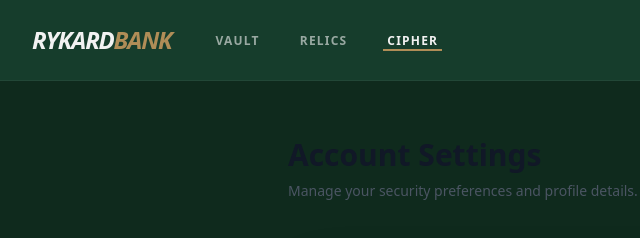
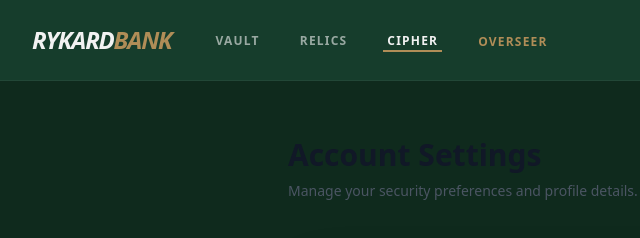
Before and after one commit to goktugrecepakkus/bank, a plain HTML site: page modern-banking-system/public/settings.html in a window 1280 px wide. Shown: the top 238 px of the page, 0-640 px from the left. Drawn offline with nearby package versions, Linux system fonts and the light colour scheme; sample sign-in values are in the browser's storage.

Commit message:
admin sayfası çözüm

```diff
--- a/modern-banking-system/public/settings.html
+++ b/modern-banking-system/public/settings.html
@@ -114,6 +114,12 @@
     <script>
         const token = localStorage.getItem('token');
         const userId = localStorage.getItem('user_id');
+        const userRole = localStorage.getItem('role');
+
+        if (userRole === 'admin') {
+            const adminLinkBtn = document.getElementById('adminLink');
+            if (adminLinkBtn) adminLinkBtn.classList.remove('hidden');
+        }
 
         if (!token) {
             window.location.href = 'index.html';
```
Also changed, not shown: modern-banking-system/public/cards.html (+6 -0 lines), modern-banking-system/public/dashboard.html (+6 -0 lines), modern-banking-system/public/index.html (+1 -0 lines).
